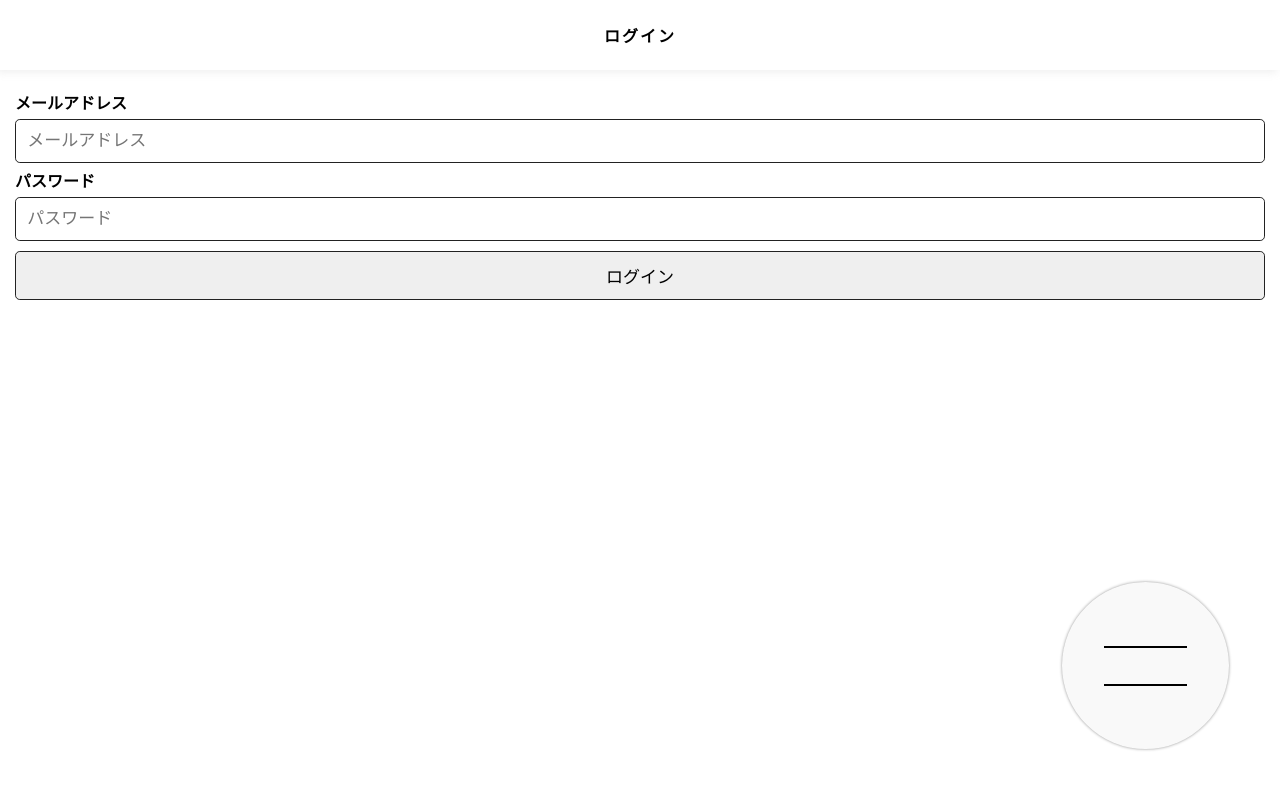
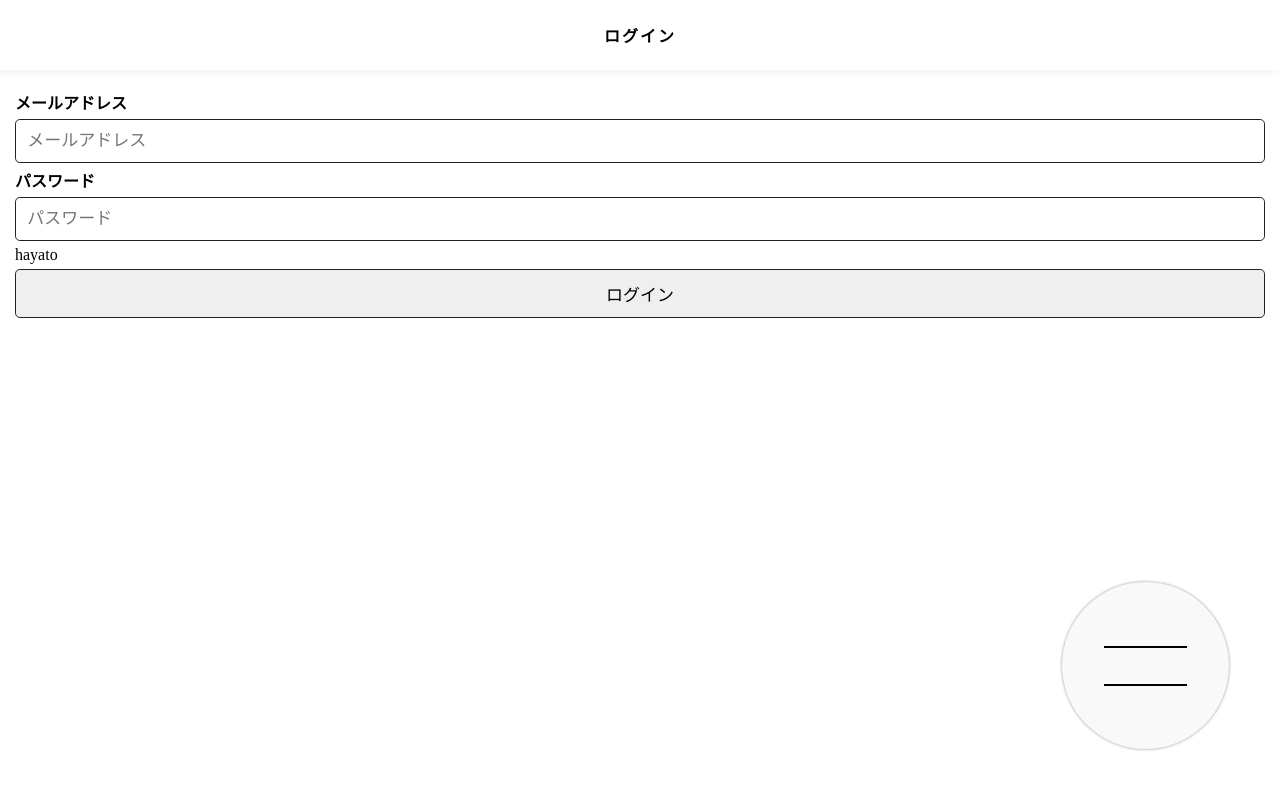
Before and after one commit to HayatoKawakami/quick_star2, a React (Create React App) app in the folder frontend/: page /login in a window 1280 px wide. Shown: the top 790 px of the page. Built offline with nearby package versions, Linux system fonts and the light colour scheme; no server answers; the HTML template or start-up script is replaced by a standard one.

Commit message:
フロントエンドのテストをコーディング中

```diff
--- a/frontend/src/components/pages/sessions/new.js
+++ b/frontend/src/components/pages/sessions/new.js
@@ -51,6 +51,7 @@ export const LoginForm = () => {
       onKeyDown={handleEnterKeyDown}
       />
       <br />
+      <p>hayato</p>
 
       <input type="button" onClick={()=>{Login(data)}} value="ログイン" />
     </>
```
Also changed, not shown: frontend/package.json (+11 -3 lines), frontend/setupTests.js (added, +5 -0 lines), 2 other files (tests, documents, lock files or other folders).
